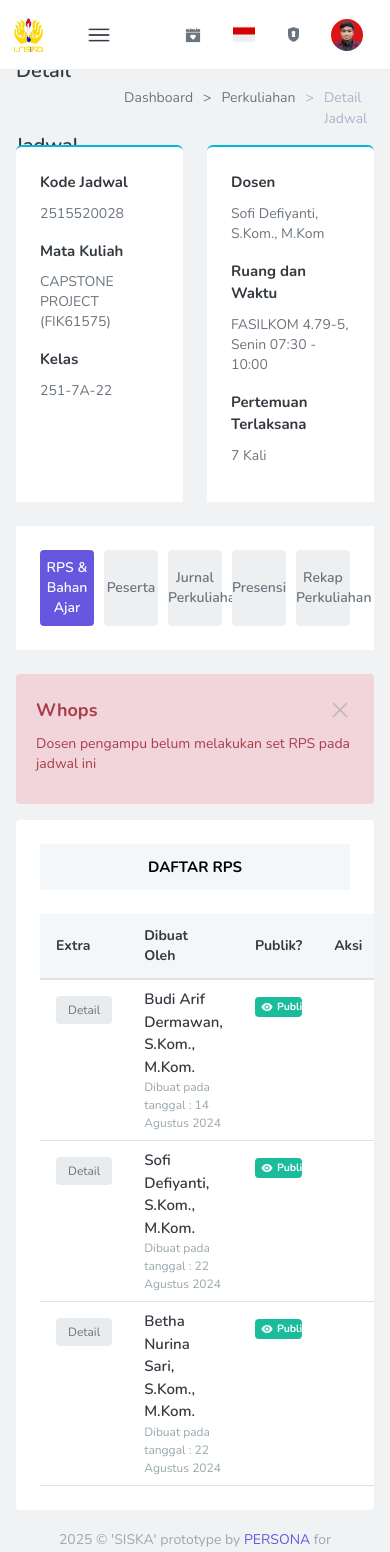
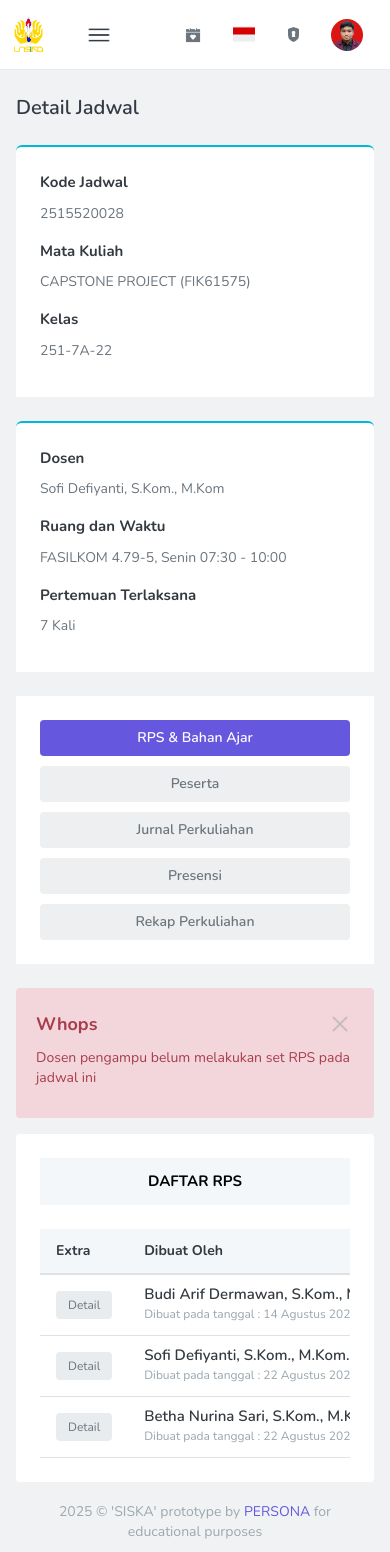
Before and after one commit to sceptzrion/ecampus-platform, a Next.js app: page /jadwal_perkuliahan/detail/capstone-project in a window 390 px wide. Shown: the top 1552 px of the page. Built offline with nearby package versions, Linux system fonts and the light colour scheme.

Commit message:
feat: Improve layout responsiveness by adjusting flex and grid classes

```diff
--- a/app/(main)/jadwal_perkuliahan/detail/layout.tsx
+++ b/app/(main)/jadwal_perkuliahan/detail/layout.tsx
@@ -17,7 +17,7 @@ export default function JadwalDetailLayout({
         <h1 className="text-xl font-semibold text-[#323a46] leading-[75px]">
           Detail Jadwal
         </h1>
-        <div className="flex flex-row gap-2.5 text-[14px] font-normal">
+        <div className="hidden md:flex flex-row gap-2.5 text-[14px] font-normal">
           <a href="/dashboard/dashboard-akademik" className="text-[#6c757d]">
             Dashboard
           </a>
--- a/app/(main)/jadwal_perkuliahan/page.tsx
+++ b/app/(main)/jadwal_perkuliahan/page.tsx
@@ -14,7 +14,7 @@ export default function DashboardAkademik() {
         <h1 className="text-xl font-semibold text-[#323a46] leading-[75px]">
           Jadwal Perkuliahan
         </h1>
-        <div className="flex flex-row gap-2.5 text-[14px] font-normal">
+        <div className="hidden md:flex flex-row gap-2.5 text-[14px] font-normal">
           <a href="/dashboard/dashboard-akademik" className="text-[#6c757d]">
             Dashboard
           </a>
--- a/components/detail-jadwal/card_body.tsx
+++ b/components/detail-jadwal/card_body.tsx
@@ -33,7 +33,7 @@ const CardSection = ({ items }: { items: CardItem[] }) => (
 
 const CardBody = () => {
   return (
-    <div className="grid grid-cols-2 gap-6">
+    <div className="grid grid-rows-2 lg:grid-rows-1 lg:grid-cols-2 gap-6">
       <CardSection items={leftCard} />
       <CardSection items={rightCard} />
     </div>
--- a/components/detail-jadwal/daftar-rps/daftar_rps.tsx
+++ b/components/detail-jadwal/daftar-rps/daftar_rps.tsx
@@ -97,13 +97,14 @@ export default function DaftarRps() {
           DAFTAR RPS
         </h3>
 
-        <table className="w-full border-collapse">
+        <div className="overflow-x-auto">
+          <table className="w-full border-collapse min-w-max">
             <thead>
               <tr className="text-left text-sm text-[#343A40] font-bold bg-[#F3F7F9] border-b-2 border-[#DEE2E6]">
-              <th className="px-4 py-3 w-[120px]">Extra</th>
+                <th className="px-4 py-3">Extra</th>
                 <th className="px-4 py-3">Dibuat Oleh</th>
-              <th className="px-4 py-3 w-[120px]">Publik?</th>
-              <th className="px-4 py-3 w-[120px]">Aksi</th>
+                <th className="px-4 py-3">Publik?</th>
+                <th className="px-4 py-3">Aksi</th>
               </tr>
             </thead>
 
@@ -113,6 +114,7 @@ export default function DaftarRps() {
               ))}
             </tbody>
           </table>
+        </div>
       </section>
     </>
   );
--- a/components/detail-jadwal/nav_buttons.tsx
+++ b/components/detail-jadwal/nav_buttons.tsx
@@ -18,7 +18,7 @@ const NavButtons = ({ active, onChange }: NavButtonsProps) => {
 
   return (
     <div className="flex w-full h-full p-6 bg-white text-sm font-semibold">
-      <ul className="grid grid-cols-5 w-full gap-2.5">
+      <ul className="grid grid-rows-5 lg:grid-rows-1 lg:grid-cols-5 w-full gap-2.5">
         {tabs.map((tab) => (
           <li key={tab.key} className="flex items-center w-full h-auto">
             <button
--- a/components/detail-jadwal/presensi/presensi_table.tsx
+++ b/components/detail-jadwal/presensi/presensi_table.tsx
@@ -129,9 +129,9 @@ export default function PresensiTable({
     <table className="w-full border-collapse">
       <thead className="bg-[#F3F7F9]">
         <tr className="text-left text-sm text-[#343A40] font-bold border-b-2 border-[#DEE2E6]">
-          <th className="sticky left-0 bg-[#F3F7F9] px-4 py-3">No</th>
-          <th className="sticky left-12.5 bg-[#F3F7F9] px-4 py-3">Nama</th>
-          <th className="sticky left-46.5 bg-[#F3F7F9] px-4 py-3">Jumlah Kehadiran</th>
+          <th className="lg:sticky lg:left-0 bg-[#F3F7F9] px-4 py-3">No</th>
+          <th className="lg:sticky lg:left-12.5 bg-[#F3F7F9] px-4 py-3">Nama</th>
+          <th className="lg:sticky lg:left-46.5 bg-[#F3F7F9] px-4 py-3">Jumlah Kehadiran</th>
           {DATES.map((d, idx) => (
             <th key={idx} className="px-4 py-3 whitespace-nowrap">
               <div className="flex flex-col gap-1 items-center">
@@ -156,16 +156,16 @@ export default function PresensiTable({
           const isSelf = s.nim === currentUserNim;
           return (
             <tr key={s.id} className="border-b-2 border-[#EAECEF] hover:bg-[#F8FAFB] transition-colors">
-              <td className="sticky left-0 bg-white px-4 py-4 text-sm text-[#6c757d]">{rowIdx + 1}</td>
+              <td className="lg:sticky lg:left-0 bg-white px-4 py-4 text-sm text-[#6c757d]">{rowIdx + 1}</td>
 
-              <td className="sticky left-12.5 bg-white px-4 py-3">
+              <td className="lg:sticky lg:left-12.5 bg-white px-4 py-3">
                 <div className="text-[15px] font-bold text-[#343A40]">{s.name}</div>
                 <span className="inline-block text-[9px] font-semibold tracking-wide text-white bg-[#6658DD] px-1 py-0.25 rounded-sm">
                   {s.nim}
                 </span>
               </td>
 
-              <td className="sticky left-46.5 bg-white px-4 py-4 text-sm text-[#6c757d]">{s.hadirCount}</td>
+              <td className="lg:sticky lg:left-46.5 bg-white px-4 py-4 text-sm text-[#6c757d]">{s.hadirCount}</td>
 
               {DATES.map((_, colIdx) => (
                 <td key={colIdx} className="px-4 py-4 align-middle">
@@ -185,9 +185,9 @@ export default function PresensiTable({
 
       <tfoot>
         <tr className="bg-[#F3F7F9] border-t-2 border-[#EAECEF]">
-          <td className="sticky left-0 bg-[#F3F7F9] px-4 py-3" />
-          <td className="sticky left-12.5 bg-[#F3F7F9] px-4 py-3 font-bold text-[#6c757d] text-sm">Topik</td>
-          <td className="sticky left-46.5 bg-[#F3F7F9] px-4 py-3" />
+          <td className="lg:sticky lg:left-0 bg-[#F3F7F9] px-4 py-3" />
+          <td className="lg:sticky lg:left-12.5 bg-[#F3F7F9] px-4 py-3 font-bold text-[#6c757d] text-sm">Topik</td>
+          <td className="lg:sticky lg:left-46.5 bg-[#F3F7F9] px-4 py-3" />
           {DATES.map((_, idx) => (
             <td key={idx} className="px-4 py-3 text-[#6c757d] text-center text-xs">
               {TOPICS[idx] ?? ""}
```
Lines whose indentation alone changed are shown as unchanged.
